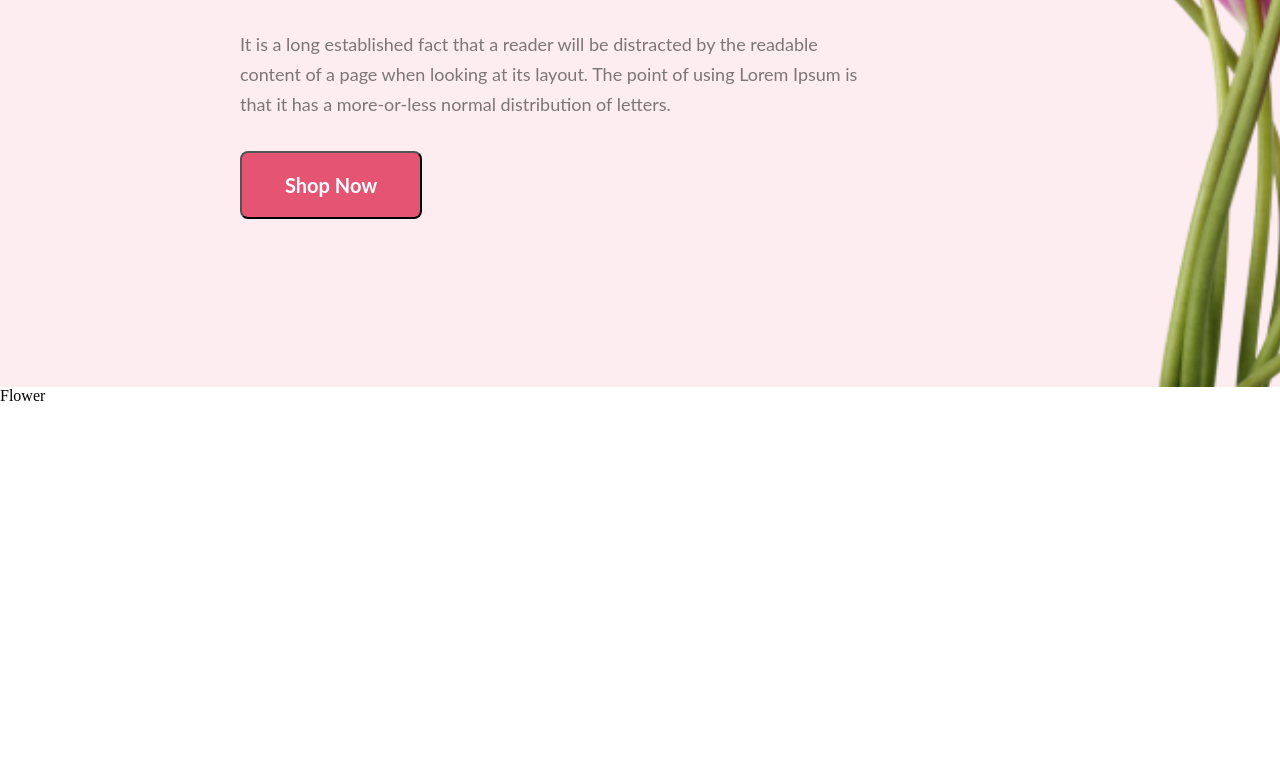
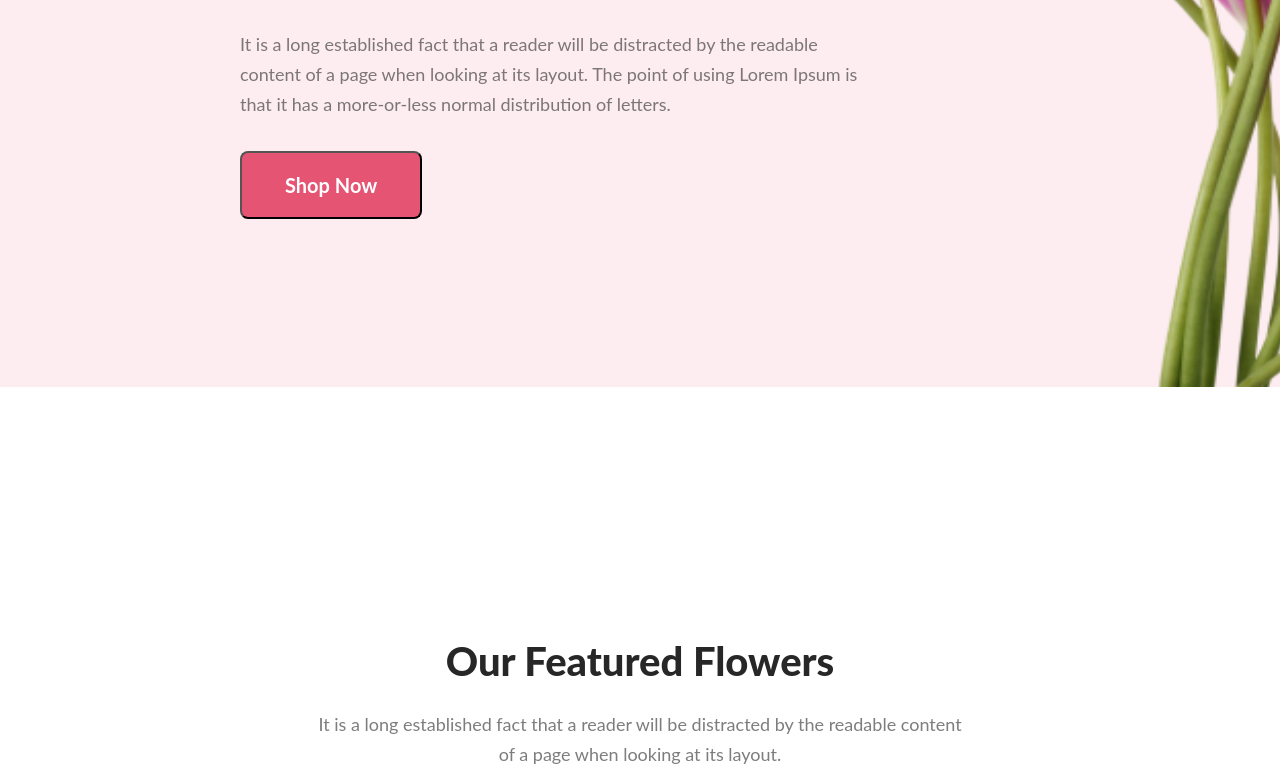
Before and after one commit to bdjahid/flower-shop-assignment-1, a plain HTML site: page index.html in a window 1280 px wide. Shown: the part 463-1232 px from the top of the page. Before the commit the page ends 868 px from the top, so only its background shows below. Drawn offline with Linux system fonts and the light colour scheme.

Commit message:
feature section

```diff
--- a/index.html
+++ b/index.html
@@ -10,6 +10,7 @@
 </head>
 
 <body>
+    <!-- Banner section -->
     <nav>
         <div class="banner-container">
             <div class="banner-section">
@@ -27,7 +28,15 @@
         </div>
     </nav>
     <main>
-        Flower
+        <!-- Our Featured Flowers -->
+        <section>
+            <div>
+                <h1 class="Featured-title">Our Featured Flowers</h1>
+                <p class="Featured-description">It is a long established fact that a reader will be distracted by the
+                    readable content <br> of a page when
+                    looking at its layout.</p>
+            </div>
+        </section>
     </main>
     <footer>
 
--- a/style.css
+++ b/style.css
@@ -59,3 +59,26 @@ nav {
     height: 800px;
     margin-top: 50px;
 }
+
+/* Our Featured Flowers Section */
+.Featured-title {
+    margin-top: 250px;
+    color: #272727;
+    text-align: center;
+    font-family: Lato;
+    font-size: 40px;
+    font-style: normal;
+    font-weight: 800;
+    line-height: normal;
+}
+
+.Featured-description {
+    color: rgba(39, 39, 39, 0.60);
+    text-align: center;
+    font-family: Lato;
+    font-size: 18px;
+    font-style: normal;
+    font-weight: 400;
+    line-height: 30px;
+    margin-top: 24px;
+}
```
